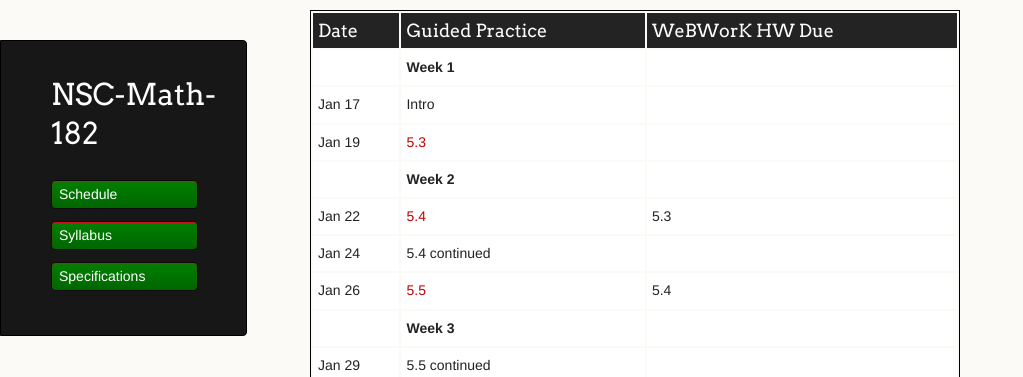
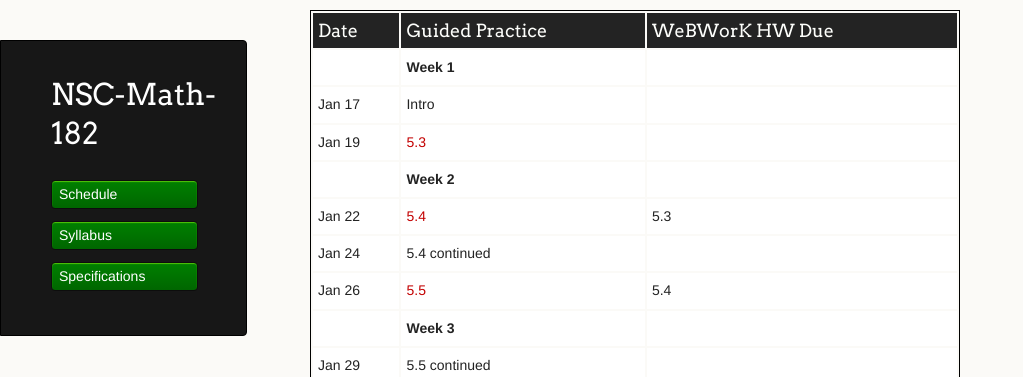
Before and after one commit to sergeballif/NSC-Math-182, a Jekyll site: the page built from index.md, in a window 1280 px wide. Shown: the top 377 px of the page, without its empty margins (0-1023 px from the left). Built offline with Jekyll 4.4.1, drawn with Linux system fonts in a browser that asks for light colours; the repository's description, which GitHub fills in, is left out.

Commit message:
color tweak

```diff
--- a/_sass/jekyll-theme-dinky.scss
+++ b/_sass/jekyll-theme-dinky.scss
@@ -271,7 +271,7 @@ header li {
 	line-height: 1em;
 	padding: 6px 6px 6px 7px;
 
-	background: #AF0011;
+	background: #008000;
 	background: -moz-linear-gradient(top, #008000 0%, #006600 100%);
   background: -webkit-gradient(linear, left top, left bottom, color-stop(0%,#f8f8f8), color-stop(100%,#dddddd));
   background: -webkit-linear-gradient(top, #008000 0%,#006600 100%);
@@ -282,8 +282,8 @@ header li {
 	border-radius:4px;
   border:1px solid #0D0D0D;
 
-	-webkit-box-shadow: inset 0px 1px 1px 0 rgba(233,2,38, 1);
-	box-shadow: inset 0px 1px 1px 0 rgba(233,2,38, 1);
+	-webkit-box-shadow: inset 0px 1px 1px 0 rgba(80, 197, 9, 1);
+	box-shadow: inset 0px 1px 1px 0 rgba(80, 197, 9, 1);
 
 }
 
```
Also changed, not shown: 1 other file.
